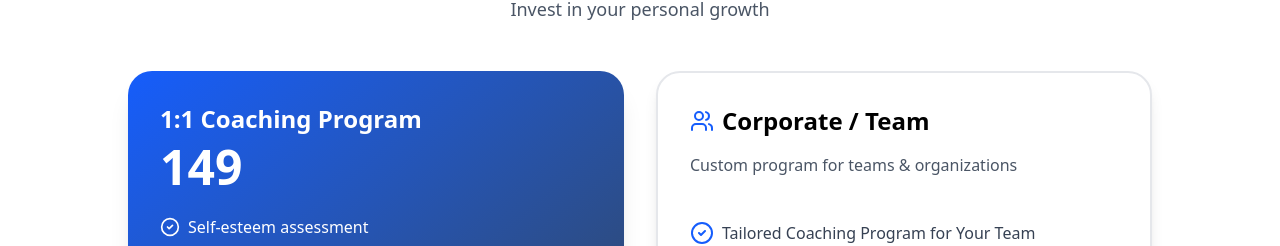
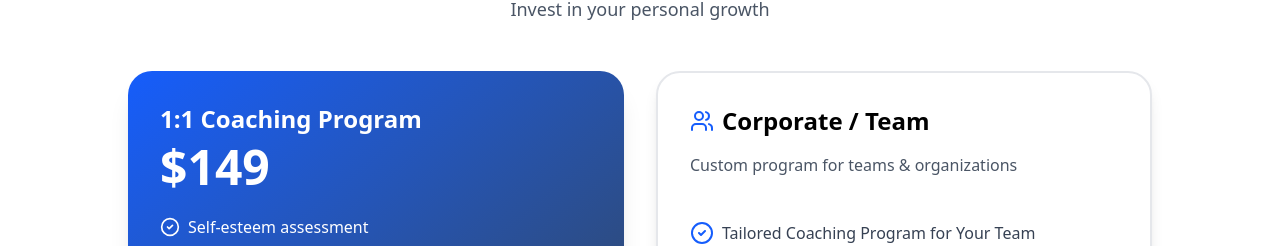
Before and after one commit to Atharv542/H2H, a React (Vite) app: page /selfesteem-program in a window 1280 px wide. Shown: the part 2053-2299 px from the top of the page. Built offline with nearby package versions, Linux system fonts and the light colour scheme; no server answers.

Commit message:
Added changes

```diff
--- a/api/shop-checkout-session.js
+++ b/api/shop-checkout-session.js
@@ -21,7 +21,7 @@ export default async function handler(req, res) {
     },
 
     product3: {
-      id: "price_1ScPq7CSe0ZSreoR8nUULEQM",
+      id: "price_1SlseoCSe0ZSreoRDakcBlMl",
       name: "MINDFUL DAILY LOG",
     },
     product4: {
--- a/src/pages/Procrastination.tsx
+++ b/src/pages/Procrastination.tsx
@@ -11,7 +11,7 @@ export default function Procrastination() {
       title="Overcoming Procrastination"
       subtitle="Understand the Pattern. Build Momentum."
       duration="60 Minutes"
-      price="$99"
+      price="$149"
        stripeItemId="service13"
       gradient="from-blue-500 via-purple-600 to-slate-700"
       description="This session helps you understand why you procrastinate, identify emotional triggers, and create simple, realistic strategies to move from avoidance to action."
--- a/src/pages/SelfEsteem.tsx
+++ b/src/pages/SelfEsteem.tsx
@@ -11,7 +11,7 @@ export default function BoostingSelfEsteem() {
       title="Boosting Self-Esteem"
       subtitle="Strengthen Self-Worth. Build a Healthier Inner Relationship."
       duration="60 Minutes"
-      price="149"
+      price="$149"
       stripeItemId="service14"
       gradient="from-pink-500 via-purple-600 to-slate-700"
       description="This session focuses on strengthening self-worth, reducing self-criticism, and building a compassionate, supportive relationship with yourself."
```
